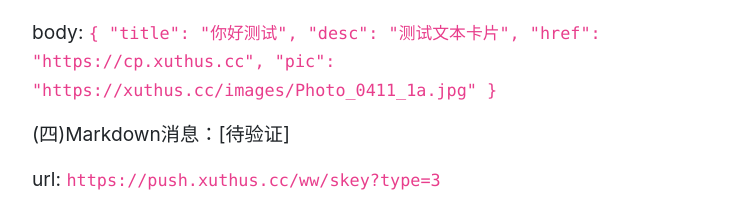
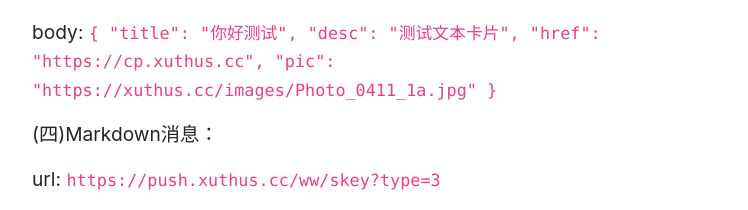
Before and after one commit to CoolPush/WebClient, a Vue app: page /docs in a window 1280 px wide. Shown: the part 1501-1711 px from the top of the page, without its empty margins (243-991 px from the left). Built offline with nearby package versions, Linux system fonts and the light colour scheme.

Commit message:
Update Docs.vue

```diff
--- a/src/views/Docs.vue
+++ b/src/views/Docs.vue
@@ -57,7 +57,7 @@
                         "pic": "https://xuthus.cc/images/Photo_0411_1a.jpg"
                         }</code></p>
 
-                    <p>(四)Markdown消息：[待验证]</p>
+                    <p>(四)Markdown消息：</p>
                     <p>url: <code>https://push.xuthus.cc/ww/skey?type=3</code></p>
                     <p>body: <code>[这是一个链接](http://work.weixin.qq.com/api/doc)</code></p>
 
```
